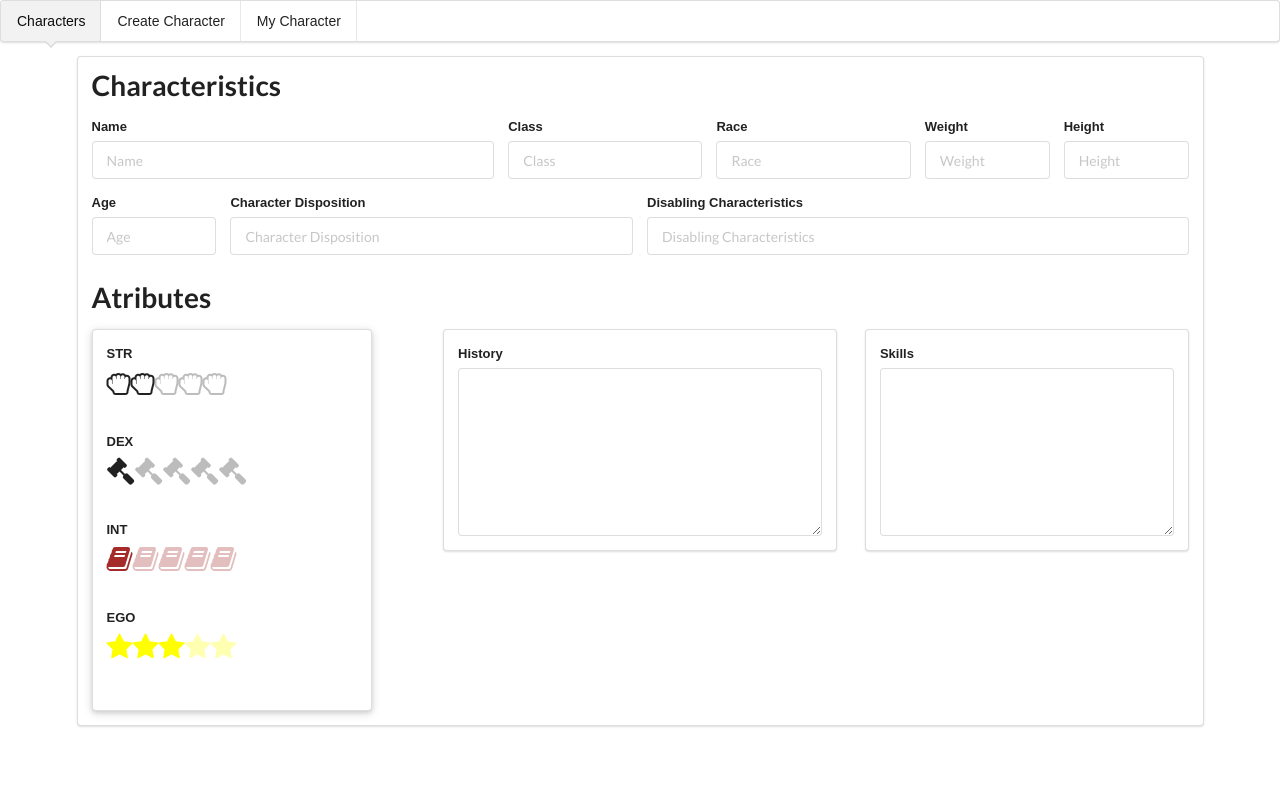
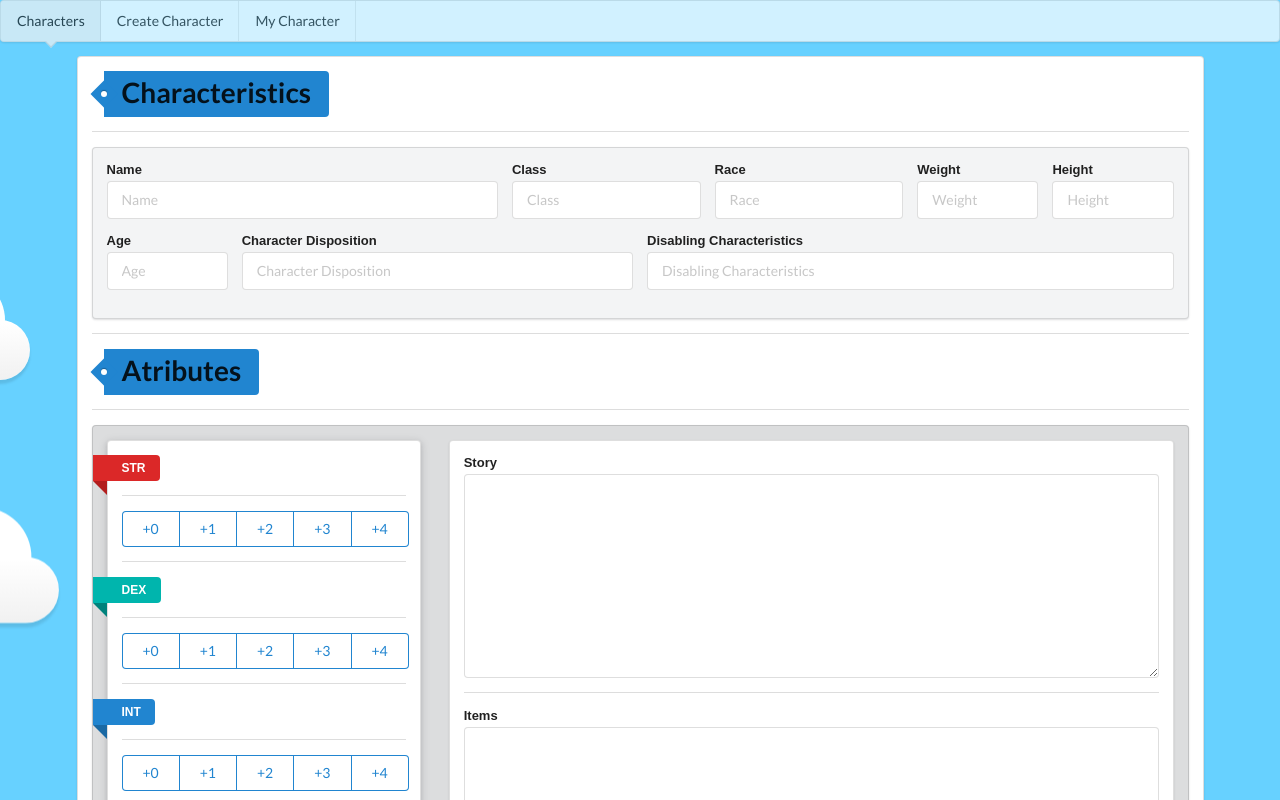
Before and after one commit to lucas-pohl-tomko/rpg-character-sheet-creator, a Vue app: page /createchar in a window 1280 px wide. Shown: the top 800 px of the page. Built offline with nearby package versions, Linux system fonts and the light colour scheme.

Commit message:
Working on the Create Character page, made it look better with Semantic-Ui and made the Attribute point selection with Vue  method handler, still just cosmetic, will work on storing the info later

```diff
--- a/public/index.html
+++ b/public/index.html
@@ -13,7 +13,6 @@
       crossorigin="anonymous"></script>
     <script src="https://cdnjs.cloudflare.com/ajax/libs/semantic-ui/2.4.1/semantic.js"></script>
     <script>
-
       $(document)
         .ready(function() {
           $('.ui.menu .ui.dropdown').dropdown({
@@ -30,19 +29,187 @@
           ;
         })
       ;
-
     </script>
     <style>
+      body {
+        background: #00b3ff98;
+        color: #333;
+        font: 100% Arial, Sans Serif;
+        height: 100vh;
+        margin: 0;
+        padding: 0;
+        overflow-x: hidden;
+      }
 
-      .ui.image {
-        width:20.7em;
-        height: 23.7em;
-        max-width: none;
+      #background-wrap {
+          bottom: 0;
+        left: 0;
+        padding-top: 50px;
+        position: fixed;
+        right: 0;
+        top: 0;
+        z-index: -1;
+      }
+
+      /* KEYFRAMES */
+
+      @-webkit-keyframes animateCloud {
+          0% {
+              margin-left: -1000px;
+          }
+          100% {
+              margin-left: 100%;
+          }
+      }
+
+      @-moz-keyframes animateCloud {
+          0% {
+              margin-left: -1000px;
+          }
+          100% {
+              margin-left: 100%;
+          }
+      }
+
+      @keyframes animateCloud {
+          0% {
+              margin-left: -1000px;
+          }
+          100% {
+              margin-left: 100%;
+          }
+      }
+
+      /* ANIMATIONS */
+
+      .x1 {
+        -webkit-animation: animateCloud 35s linear infinite;
+        -moz-animation: animateCloud 35s linear infinite;
+        animation: animateCloud 35s linear infinite;
+
+        -webkit-transform: scale(0.65);
+        -moz-transform: scale(0.65);
+        transform: scale(0.65);
+      }
+
+      .x2 {
+        -webkit-animation: animateCloud 20s linear infinite;
+        -moz-animation: animateCloud 20s linear infinite;
+        animation: animateCloud 20s linear infinite;
+
+        -webkit-transform: scale(0.3);
+        -moz-transform: scale(0.3);
+        transform: scale(0.3);
+      }
+
+      .x3 {
+        -webkit-animation: animateCloud 30s linear infinite;
+        -moz-animation: animateCloud 30s linear infinite;
+        animation: animateCloud 30s linear infinite;
+
+        -webkit-transform: scale(0.5);
+        -moz-transform: scale(0.5);
+        transform: scale(0.5);
+      }
+
+      .x4 {
+        -webkit-animation: animateCloud 18s linear infinite;
+        -moz-animation: animateCloud 18s linear infinite;
+        animation: animateCloud 18s linear infinite;
+
+        -webkit-transform: scale(0.4);
+        -moz-transform: scale(0.4);
+        transform: scale(0.4);
+      }
+
+      .x5 {
+        -webkit-animation: animateCloud 25s linear infinite;
+        -moz-animation: animateCloud 25s linear infinite;
+        animation: animateCloud 25s linear infinite;
+
+        -webkit-transform: scale(0.55);
+        -moz-transform: scale(0.55);
+        transform: scale(0.55);
+      }
+
+      /* OBJECTS */
+
+      .cloud {
+        background: #fff;
+        background: -moz-linear-gradient(top,  #fff 5%, #f1f1f1 100%);
+        background: -webkit-gradient(linear, left top, left bottom, color-stop(5%,#fff), color-stop(100%,#f1f1f1));
+        background: -webkit-linear-gradient(top,  #fff 5%,#f1f1f1 100%);
+        background: -o-linear-gradient(top,  #fff 5%,#f1f1f1 100%);
+        background: -ms-linear-gradient(top,  #fff 5%,#f1f1f1 100%);
+        background: linear-gradient(top,  #fff 5%,#f1f1f1 100%);
+        filter: progid:DXImageTransform.Microsoft.gradient( startColorstr='#fff', endColorstr='#f1f1f1',GradientType=0 );
+
+        -webkit-border-radius: 100px;
+        -moz-border-radius: 100px;
+        border-radius: 100px;
+
+        -webkit-box-shadow: 0 8px 5px rgba(0, 0, 0, 0.1);
+        -moz-box-shadow: 0 8px 5px rgba(0, 0, 0, 0.1);
+        box-shadow: 0 8px 5px rgba(0, 0, 0, 0.1);
+
+        height: 120px;
+        position: relative;
+        width: 350px;
+      }
+
+      .cloud:after, .cloud:before {
+          background: #fff;
+        content: '';
+        position: absolute;
+        z-indeX: -1;
+      }
+
+      .cloud:after {
+        -webkit-border-radius: 100px;
+        -moz-border-radius: 100px;
+        border-radius: 100px;
+
+        height: 100px;
+        left: 50px;
+        top: -50px;
+        width: 100px;
+      }
+
+      .cloud:before {
+        -webkit-border-radius: 200px;
+        -moz-border-radius: 200px;
+        border-radius: 200px;
+
+        width: 180px;
+        height: 180px;
+        right: 50px;
+        top: -90px;
       }
     </style>
 
   </head>
   <body>
+      <div id="background-wrap">
+          <div class="x1">
+              <div class="cloud"></div>
+          </div>
+
+          <div class="x2">
+              <div class="cloud"></div>
+          </div>
+
+          <div class="x3">
+              <div class="cloud"></div>
+          </div>
+
+          <div class="x4">
+              <div class="cloud"></div>
+          </div>
+
+          <div class="x5">
+              <div class="cloud"></div>
+          </div>
+      </div>
       <div id="app"></div>
       <!-- built files will be auto injected -->
 
--- a/src/App.vue
+++ b/src/App.vue
@@ -4,9 +4,15 @@
       <router-link class="item" to="/CreateChar">Create Character</router-link>
       <router-link class="item" to="#">My Character</router-link>
   </div>
-  <router-view/>
+
+  <div class="pusher">
+    <!-- Site content !-->
+    <router-view/>
+  </div>
+
 </template>
-
-<script>
-
-</script>
+<style>
+  .ui.pointing.menu{
+    opacity: 0.7;
+  }
+</style>
--- a/src/views/About.vue
+++ /dev/null
@@ -1,5 +0,0 @@
-<template>
-  <div class="about">
-    <h1>This is an about page</h1>
-  </div>
-</template>
--- a/src/views/CreateCharacter.vue
+++ b/src/views/CreateCharacter.vue
@@ -2,7 +2,11 @@
     <div class="ui container">
         <div class="ui segment">
             <div class="ui form">
+                <div class="ui blue tag label">
                     <h1 class="ui header">Characteristics</h1>
+                </div>
+                <div class="ui divider"></div>
+                <div class="ui secondary segment">
                     <div class="fields">
                         <div class="six wide field">
                         <label>Name</label>
@@ -39,81 +43,72 @@
                         <input type="text" placeholder="Disabling Characteristics">
                         </div>
                     </div>
-
-
+                </div>
+                <div class="ui divider"></div>
+                <div class="ui blue tag label">
                     <h1 class="ui header">Atributes</h1>
+                </div>
+                <div class="ui divider"></div>
+                <div class="ui tertiary segment">
                     <div class="ui grid">
                         <div class="five wide column">
-                        <div class="ui compact raised segment">
-                            <div class="fields">
-                            <div class="six wide field">
-                                <label>STR</label>
-                                <div class="segmented-container">
-                                    <i class="fa fa-hand-rock-o fa-2x selected"></i>
-                                    <i class="fa fa-hand-rock-o fa-2x selected"></i>
-                                    <i class="fa fa-hand-rock-o fa-2x"></i>
-                                    <i class="fa fa-hand-rock-o fa-2x"></i>
-                                    <i class="fa fa-hand-rock-o fa-2x"></i>
+                            <div class="ui raised segment">
+                                <label class="ui red ribbon label">STR</label>
+                                <div class="ui divider"></div>
+                                    <div class="ui buttons">
+                                        <button v-on:click="checkStr(0)" v-bind:class="{ 'ui':true, 'basic':activeStr[0], 'blue': true, 'button':true}">+0</button>
+                                        <button v-on:click="checkStr(1)" v-bind:class="{ 'ui':true, 'basic':activeStr[1], 'blue': true, 'button':true}">+1</button>
+                                        <button v-on:click="checkStr(2)" v-bind:class="{ 'ui':true, 'basic':activeStr[2], 'blue': true, 'button':true}">+2</button>
+                                        <button v-on:click="checkStr(3)" v-bind:class="{ 'ui':true, 'basic':activeStr[3], 'blue': true, 'button':true}">+3</button>
+                                        <button v-on:click="checkStr(4)" v-bind:class="{ 'ui':true, 'basic':activeStr[4], 'blue': true, 'button':true}">+4</button>
+                                    </div>
+                                <div class="ui divider"></div>
+                                <label class="ui teal ribbon label">DEX</label>
+                                <div class="ui divider"></div>
+                                    <div class="ui buttons">
+                                        <button v-on:click="checkDex(0)" v-bind:class="{ 'ui':true, 'basic':activeDex[0], 'blue': true, 'button':true}">+0</button>
+                                        <button v-on:click="checkDex(1)" v-bind:class="{ 'ui':true, 'basic':activeDex[1], 'blue': true, 'button':true}">+1</button>
+                                        <button v-on:click="checkDex(2)" v-bind:class="{ 'ui':true, 'basic':activeDex[2], 'blue': true, 'button':true}">+2</button>
+                                        <button v-on:click="checkDex(3)" v-bind:class="{ 'ui':true, 'basic':activeDex[3], 'blue': true, 'button':true}">+3</button>
+                                        <button v-on:click="checkDex(4)" v-bind:class="{ 'ui':true, 'basic':activeDex[4], 'blue': true, 'button':true}">+4</button>
+                                    </div>
+                                <div class="ui divider"></div>
+                                <label class="ui blue ribbon label">INT</label>
+                                <div class="ui divider"></div>
+                                    <div class="ui buttons">
+                                        <button v-on:click="checkInt(0)" v-bind:class="{ 'ui':true, 'basic':activeInt[0], 'blue': true, 'button':true}">+0</button>
+                                        <button v-on:click="checkInt(1)" v-bind:class="{ 'ui':true, 'basic':activeInt[1], 'blue': true, 'button':true}">+1</button>
+                                        <button v-on:click="checkInt(2)" v-bind:class="{ 'ui':true, 'basic':activeInt[2], 'blue': true, 'button':true}">+2</button>
+                                        <button v-on:click="checkInt(3)" v-bind:class="{ 'ui':true, 'basic':activeInt[3], 'blue': true, 'button':true}">+3</button>
+                                        <button v-on:click="checkInt(4)" v-bind:class="{ 'ui':true, 'basic':activeInt[4], 'blue': true, 'button':true}">+4</button>
+                                    </div>
+                                <div class="ui divider"></div>
+                                <label class="ui yellow ribbon label">EGO</label>
+                                <div class="ui divider"></div>
+                                    <div class="ui buttons">
+                                        <button v-on:click="checkEgo(0)" v-bind:class="{ 'ui':true, 'basic':activeEgo[0], 'blue': true, 'button':true}">+0</button>
+                                        <button v-on:click="checkEgo(1)" v-bind:class="{ 'ui':true, 'basic':activeEgo[1], 'blue': true, 'button':true}">+1</button>
+                                        <button v-on:click="checkEgo(2)" v-bind:class="{ 'ui':true, 'basic':activeEgo[2], 'blue': true, 'button':true}">+2</button>
+                                        <button v-on:click="checkEgo(3)" v-bind:class="{ 'ui':true, 'basic':activeEgo[3], 'blue': true, 'button':true}">+3</button>
+                                        <button v-on:click="checkEgo(4)" v-bind:class="{ 'ui':true, 'basic':activeEgo[4], 'blue': true, 'button':true}">+4</button>
                                     </div>
                             </div>
                         </div>
-                            <div class="fields">
 
-                                <div class="six wide field">
-                                    <label>DEX</label>
-                                    <div class="segmented-container">
-                                        <i class="fa fa-gavel fa-2x selected"></i>
-                                        <i class="fa fa-gavel fa-2x"></i>
-                                        <i class="fa fa-gavel fa-2x"></i>
-                                        <i class="fa fa-gavel fa-2x"></i>
-                                        <i class="fa fa-gavel fa-2x"></i>
+                        <div class="right floated eleven wide column">
+                                <div class="ui segment">
+                                    <div class="field">
+                                        <label>Story</label>
+                                        <textarea rows="10"></textarea>
+                                    </div>
+                                    <div class="ui divider"></div>
+                                    <div class="field">
+                                        <label>Items</label>
+                                        <textarea rows="10"></textarea>
+                                    </div>
                                 </div>
                         </div>
 
-                            </div>
-                            <div class="fields">
-
-                                <div class="six wide field">
-                                    <label>INT</label>
-                                    <div class="segmented-container">
-                                        <i class="fa fa-book fa-2x selected"></i>
-                                        <i class="fa fa-book fa-2x"></i>
-                                        <i class="fa fa-book fa-2x"></i>
-                                        <i class="fa fa-book fa-2x"></i>
-                                        <i class="fa fa-book fa-2x"></i>
-                                    </div>
-                                </div>
-
-                            </div>
-                            <div class="fields">
-                                <div class="six wide field">
-                                    <label>EGO</label>
-                                    <div class="segmented-container">
-                                        <i class="fa fa-star fa-2x selected"></i>
-                                        <i class="fa fa-star fa-2x selected"></i>
-                                        <i class="fa fa-star fa-2x selected"></i>
-                                        <i class="fa fa-star fa-2x"></i>
-                                        <i class="fa fa-star fa-2x"></i>
-                                    </div>
-                                </div>
-                            </div>
-                        </div>
-                    </div>
-                    <div class="six wide column">
-                        <div class="ui segment">
-                            <div class="field">
-                                <label>History</label>
-                                <textarea></textarea>
-                            </div>
-                        </div>
-                    </div>
-                    <div class="five wide column">
-                        <div class="ui segment">
-                            <div class="field">
-                                <label>Skills</label>
-                                <textarea></textarea>
-                            </div>
-                        </div>
                     </div>
                 </div>
             </div>
@@ -123,85 +118,61 @@
 </template>
 
 <script>
+export default{
+    data(){
+        return {
+            activeStr: [true,true,true,true,true],
+            activeDex: [true,true,true,true,true],
+            activeInt: [true,true,true,true,true],
+            activeEgo: [true,true,true,true,true]
+        }
+    },
+    methods: {
 
+        checkStr: function (position) {
+            var number = position;
+            var number2 = position;
+            while(number >= 0 | number2 <= 5){
+                this.activeStr[number] = false
+                number -= 1;
+                number2 += 1;
+                this.activeStr[number2] = true
+            }
+        },
+        checkDex: function (position) {
+            var number = position;
+            var number2 = position;
+            while(number >= 0 | number2 <= 5){
+                this.activeDex[number] = false
+                number -= 1;
+                number2 += 1;
+                this.activeDex[number2] = true
+            }
+        },
+        checkInt: function (position) {
+            var number = position;
+            var number2 = position;
+            while(number >= 0 | number2 <= 5){
+                this.activeInt[number] = false
+                number -= 1;
+                number2 += 1;
+                this.activeInt[number2] = true
+            }
+        },
+        checkEgo: function (position) {
+            var number = position;
+            var number2 = position;
+            while(number >= 0 | number2 <= 5){
+                this.activeEgo[number] = false
+                number -= 1;
+                number2 += 1;
+                this.activeEgo[number2] = true
+            }
+        },
+    }
+
+}
 </script>
 
 <style>
-@import url('https://maxcdn.bootstrapcdn.com/font-awesome/4.7.0/css/font-awesome.min.css');
-
-    * {
-    font-family: sans-serif;
-    box-sizing: border-box;
-    }
-
-    .glyphicon {
-    font-size: 200%;
-    }
-
-    form {
-    display: flex;
-    flex-flow: row;
-    }
-
-    input, textarea {
-    width: 100%;
-    border-radius: 5px;
-    padding: 5px;
-    font-size: 16px;
-    }
-
-    label {
-    display: block;
-    margin-top: 10px;
-    }
-
-    .segmented-container {
-    width: 250px;
-    }
-
-    .fa {
-    opacity: 0.3;
-    transition: 0.3s;
-    cursor: pointer;
-    }
-
-    .fa:hover {
-    opacity: 0.75;
-    }
-
-    .fa.selected {
-    opacity: 1;
-    }
-
-    .fa-heart {
-    color: red;
-    }
-
-    .fa-shield {
-    color: #333;
-    }
-
-    .fa-star {
-    color: yellow;
-    }
-
-    .fa-book {
-    color: brown;
-    }
-
-    .segmented-container {
-    margin-top: 5px;
-    margin-bottom: 20px;
-    }
-
-    form {
-    width: 1000px;
-    margin: 0 auto;
-    }
-
-    fieldset {
-    width: 33%;
-    margin: 10px;
-    border-width: 0;
-    }
 </style>
```
Also changed, not shown: src/router/index.js (+0 -8 lines), src/views/Characters.vue (+8 -0 lines), src/views/Home.vue (deleted, +0 -18 lines). Lines whose indentation alone changed are shown as unchanged.
